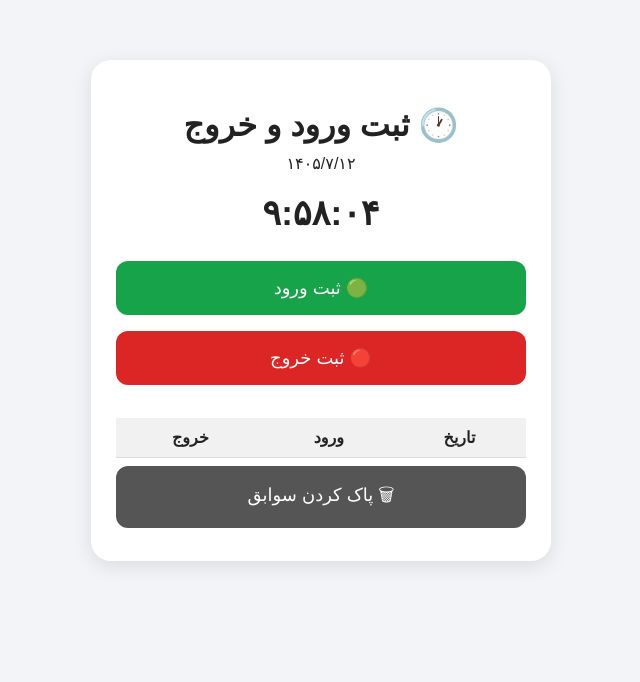
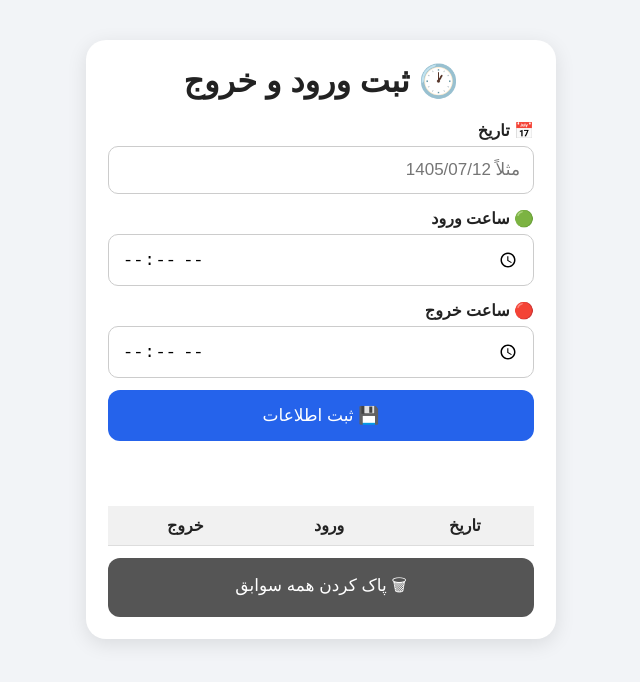
Before and after one commit to mrmehdikargar1998-tech/Work-sheet, a plain HTML site: page index.html in a window 1280 px wide. Shown: the whole page, without its empty margins (319-959 px from the left). Drawn offline with Linux system fonts and the light colour scheme.

Commit message:
Update index.html

```diff
--- a/index.html
+++ b/index.html
@@ -19,45 +19,50 @@
 
     .container {
       max-width: 500px;
-      margin: 40px auto;
-      padding: 20px;
+      margin: 25px auto;
+      padding: 15px;
     }
 
     .card {
       background: white;
-      padding: 25px;
+      padding: 22px;
       border-radius: 20px;
       box-shadow: 0 5px 20px rgba(0,0,0,0.1);
-      text-align: center;
     }
 
     h1 {
-      margin-bottom: 10px;
+      text-align: center;
+      margin-top: 0;
     }
 
-    #clock {
-      font-size: 35px;
+    label {
+      display: block;
+      margin-top: 15px;
+      margin-bottom: 6px;
       font-weight: bold;
-      margin: 20px 0;
+    }
+
+    input {
+      width: 100%;
+      padding: 13px;
+      border: 1px solid #ccc;
+      border-radius: 10px;
+      font-size: 17px;
+      background: white;
     }
 
     button {
       width: 100%;
-      padding: 16px;
-      margin: 8px 0;
+      padding: 15px;
+      margin-top: 12px;
       border: none;
       border-radius: 12px;
-      font-size: 18px;
+      font-size: 17px;
       cursor: pointer;
     }
 
-    .enter {
-      background: #16a34a;
-      color: white;
-    }
-
-    .exit {
-      background: #dc2626;
+    .save {
+      background: #2563eb;
       color: white;
     }
 
@@ -66,25 +71,39 @@
       color: white;
     }
 
+    .status {
+      text-align: center;
+      margin-top: 15px;
+      font-weight: bold;
+      min-height: 25px;
+    }
+
+    .table-box {
+      overflow-x: auto;
+      margin-top: 25px;
+    }
+
     table {
       width: 100%;
-      margin-top: 25px;
       border-collapse: collapse;
+      min-width: 350px;
     }
 
     th, td {
       padding: 10px 5px;
       border-bottom: 1px solid #ddd;
+      text-align: center;
     }
 
     th {
       background: #f1f1f1;
     }
 
-    .status {
+    .today {
       margin-top: 15px;
-      font-size: 16px;
-      font-weight: bold;
+      text-align: center;
+      font-size: 14px;
+      color: #555;
     }
   </style>
 </head>
@@ -92,23 +111,29 @@
 <body>
 
 <div class="container">
+
   <div class="card">
 
     <h1>🕐 ثبت ورود و خروج</h1>
 
-    <div id="date"></div>
-    <div id="clock"></div>
+    <div class="today" id="todayText"></div>
 
-    <button class="enter" onclick="registerEntry()">
-      🟢 ثبت ورود
-    </button>
+    <label for="dateInput">📅 تاریخ</label>
+    <input type="text" id="dateInput" placeholder="مثلاً 1405/07/12">
 
-    <button class="exit" onclick="registerExit()">
-      🔴 ثبت خروج
+    <label for="entryInput">🟢 ساعت ورود</label>
+    <input type="time" id="entryInput">
+
+    <label for="exitInput">🔴 ساعت خروج</label>
+    <input type="time" id="exitInput">
+
+    <button class="save" onclick="saveRecord()">
+      💾 ثبت اطلاعات
     </button>
 
     <div class="status" id="status"></div>
 
+    <div class="table-box">
       <table>
         <thead>
           <tr>
@@ -120,148 +145,44 @@
 
         <tbody id="records"></tbody>
       </table>
+    </div>
 
     <button class="clear" onclick="clearRecords()">
-      🗑 پاک کردن سوابق
+      🗑 پاک کردن همه سوابق
     </button>
 
   </div>
+
 </div>
 
 <script>
 
-let records = JSON.parse(localStorage.getItem("attendance")) || [];
+/* =========================
+   تبدیل تاریخ میلادی به شمسی
+========================= */
 
-function updateClock() {
+function gregorianToJalali(gy, gm, gd) {
 
-  const now = new Date();
+  const g_d_m = [
+    0, 31, 59, 90, 120, 151,
+    181, 212, 243, 273, 304, 334
+  ];
 
-  document.getElementById("clock").innerText =
-    now.toLocaleTimeString("fa-IR");
+  let jy;
 
-  document.getElementById("date").innerText =
-    now.toLocaleDateString("fa-IR");
+  if (gy > 1600) {
+    jy = 979;
+    gy -= 1600;
+  } else {
+    jy = 0;
+    gy -= 621;
   }
 
-setInterval(updateClock, 1000);
-updateClock();
+  let gy2 = (gm > 2) ? (gy + 1) : gy;
 
-
-function registerEntry() {
-
-  const now = new Date();
-
-  const date = now.toLocaleDateString("fa-IR");
-  const time = now.toLocaleTimeString("fa-IR");
-
-  let today = records.find(r => r.date === date);
-
-  if (!today) {
-
-    today = {
-      date: date,
-      entry: time,
-      exit: ""
-    };
-
-    records.push(today);
-
-  } else {
-
-    today.entry = time;
-
-  }
-
-  saveRecords();
-
-  document.getElementById("status").innerText =
-    "✅ ساعت ورود ثبت شد: " + time;
-}
-
-
-function registerExit() {
-
-  const now = new Date();
-
-  const date = now.toLocaleDateString("fa-IR");
-  const time = now.toLocaleTimeString("fa-IR");
-
-  let today = records.find(r => r.date === date);
-
-  if (!today) {
-
-    today = {
-      date: date,
-      entry: "",
-      exit: time
-    };
-
-    records.push(today);
-
-  } else {
-
-    today.exit = time;
-
-  }
-
-  saveRecords();
-
-  document.getElementById("status").innerText =
-    "✅ ساعت خروج ثبت شد: " + time;
-}
-
-
-function saveRecords() {
-
-  localStorage.setItem(
-    "attendance",
-    JSON.stringify(records)
-  );
-
-  displayRecords();
-}
-
-
-function displayRecords() {
-
-  const table = document.getElementById("records");
-
-  table.innerHTML = "";
-
-  records.slice().reverse().forEach(record => {
-
-    const row = document.createElement("tr");
-
-    row.innerHTML = `
-      <td>${record.date}</td>
-      <td>${record.entry || "-"}</td>
-      <td>${record.exit || "-"}</td>
-    `;
-
-    table.appendChild(row);
-
-  });
-}
-
-
-function clearRecords() {
-
-  if (confirm("آیا مطمئنی می‌خواهی همه سوابق پاک شوند؟")) {
-
-    records = [];
-
-    localStorage.removeItem("attendance");
-
-    displayRecords();
-
-    document.getElementById("status").innerText =
-      "سوابق پاک شدند.";
-  }
-}
-
-displayRecords();
-
-</script>
-
-</body>
-</html>
+  let days =
+    (365 * gy) +
+    Math.floor((gy2 + 3) / 4) -
+    Math.floor((gy2 + 99) / 100) +
+    Math.floor((gy2 + 399) / 400) -
+    80
```
Lines whose indentation alone changed are shown as unchanged.
